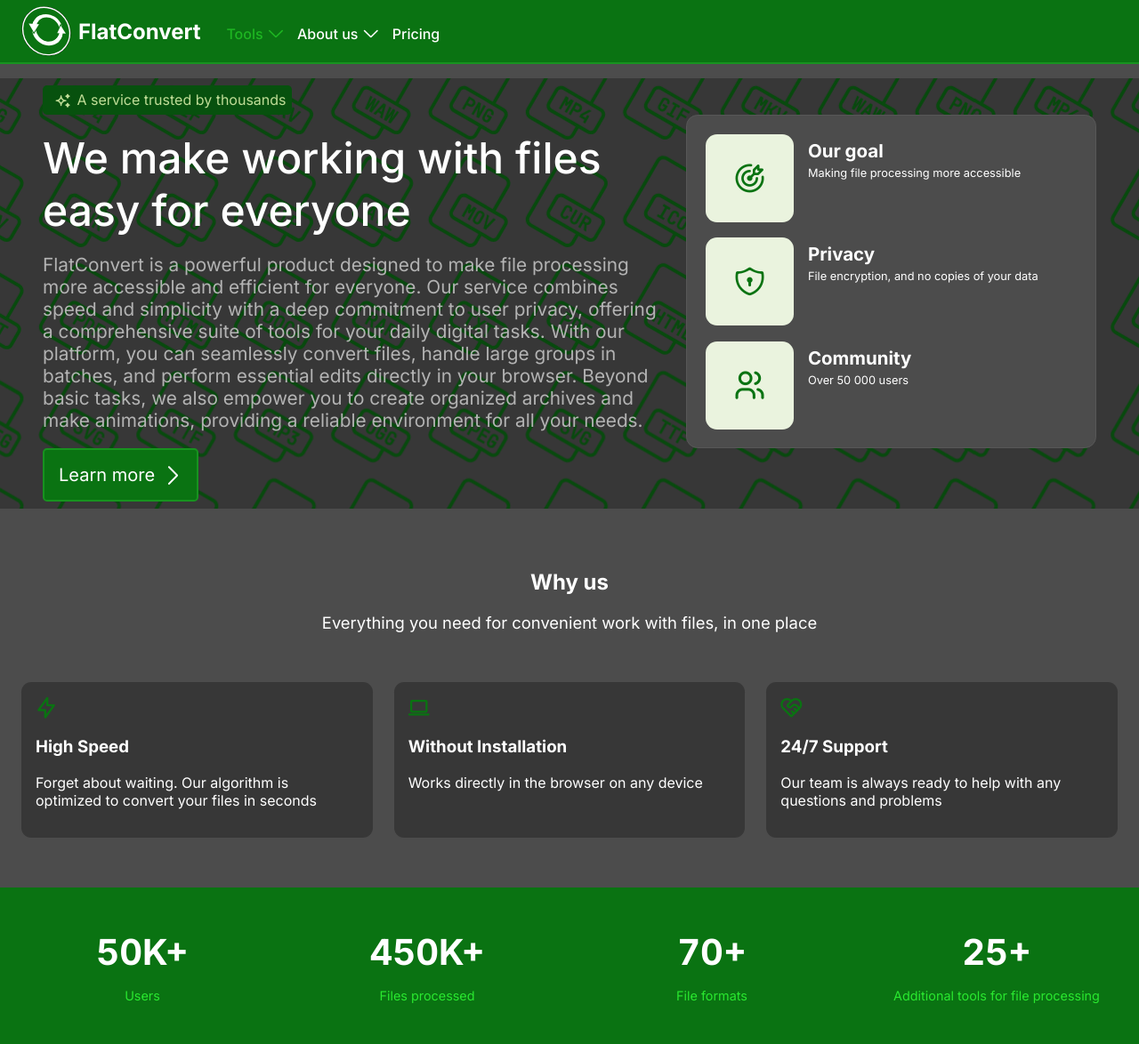
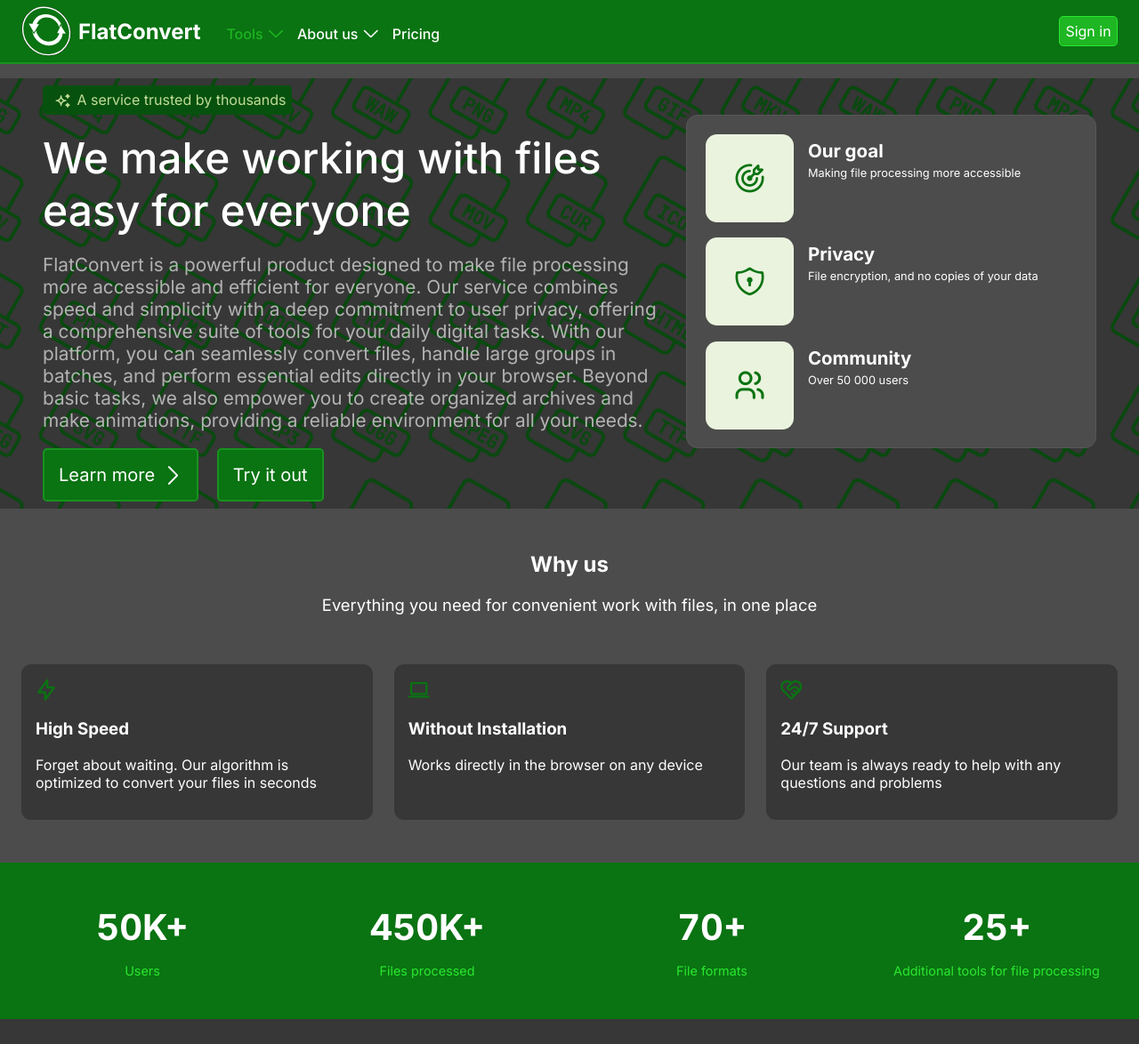
Before and after one commit to Vladtopchik/FlatConvert, a Django app: page / in a window 1280 px wide. Shown: the whole page at 89% size. After the commit the page ends 1146 px from the top, so only its background shows below. Run offline with Django 5.2, Linux system fonts and the light colour scheme.

Commit message:
index page 2

```diff
--- a/static/css/core/index.css
+++ b/static/css/core/index.css
@@ -131,7 +131,7 @@ body {
     z-index: 1;
 }
 
-.about-learn-more-button {
+.about-button {
     position: relative;
     background: var(--primary-color-500);
     cursor: pointer;
@@ -140,10 +140,15 @@ body {
     font-size: 1.25rem;
     transition: background-color .3s;
     border: 0.15rem solid var(--primary-color-600);
+    --margin: 0.5rem;
 
     &:hover {
         background: var(--primary-color-600);
     }
+}
+
+.about-learn-more-button {
+    margin-right: var(--margin);
 
     > span {
         display: inline-block;
@@ -161,6 +166,10 @@ body {
         top: 0;
         left: 95%;
     }
+}
+
+.about-try-out-button {
+    margin-left: var(--margin);
 }
 
 .about-learn-more-button:hover + .about-learn-more-menu,
@@ -188,6 +197,7 @@ body {
     transition: opacity .2s, scale .2s;
     pointer-events: none;
     font-size: 1.3rem;
+    z-index: 10;
 }
 
 .about-learn-more-menu li {
@@ -225,7 +235,9 @@ body {
     padding: 1rem;
 }
 
-.why-us-title {}
+.why-us-title {
+    margin-top: 0;
+}
 
 .why-us-subtitle {
     font-size: 1.15rem;
@@ -238,7 +250,7 @@ body {
     grid-template-columns: repeat(3, 1fr);
     gap: 1.5rem;
     margin-top: 3rem;
-    padding: 0.5rem;
+    padding: 0.5rem 0.5rem 0 0.5rem;
 }
 
 .why-us-advantages-card {
--- a/static/css/style.css
+++ b/static/css/style.css
@@ -336,6 +336,23 @@ nav {
     }
 }
 
+.sing-in-button {
+    position: relative;
+    flex-shrink: 0;
+    padding: 0.4rem;
+    font-size: 1rem;
+    background: var(--primary-color-700);
+    border: 0.07rem solid var(--primary-color-800);
+    border-radius: 0.3rem;
+    cursor: pointer;
+    transition: background-color .3s;
+
+    &:hover {
+        border: 0.07rem solid var(--primary-color-700);
+        background: var(--primary-color-600);
+    }
+}
+
 main {
     position: relative;
     margin-top: 5.5rem;
--- a/templates/base.html
+++ b/templates/base.html
@@ -24,6 +24,7 @@
         <nav>
             {% include 'partials/base/nav.html' %}
         </nav>
+        <button class="sing-in-button">{{ _("Sign in") }}</button>
     </header>
     <main>
         {% block main %}
--- a/templates/core/index.html
+++ b/templates/core/index.html
@@ -49,11 +49,12 @@
             </div>
         </div>
         <div class="about-more-section">
-            <button class="about-learn-more-button" type="button">{{ _("Learn more") }} <span class="icon">&#xe000;</span></button>
+            <button class="about-button about-learn-more-button" type="button">{{ _("Learn more") }} <span class="icon">&#xe000;</span></button>
             <ul class="about-learn-more-menu">
                 <li>{{ _("Capabilities") }}</li>
                 <li>{{ _("How it works") }}</li>
             </ul>
+            <button class="about-button about-try-out-button" type="button">{{ _("Try it out") }}</button>
         </div>
         <div id="about-animation-container" class="about-animation-container">
             <div id="animation-first-element" class="about-animation about-animation-svg">{{ load_svg("core/files.svg") }}</div>
```
